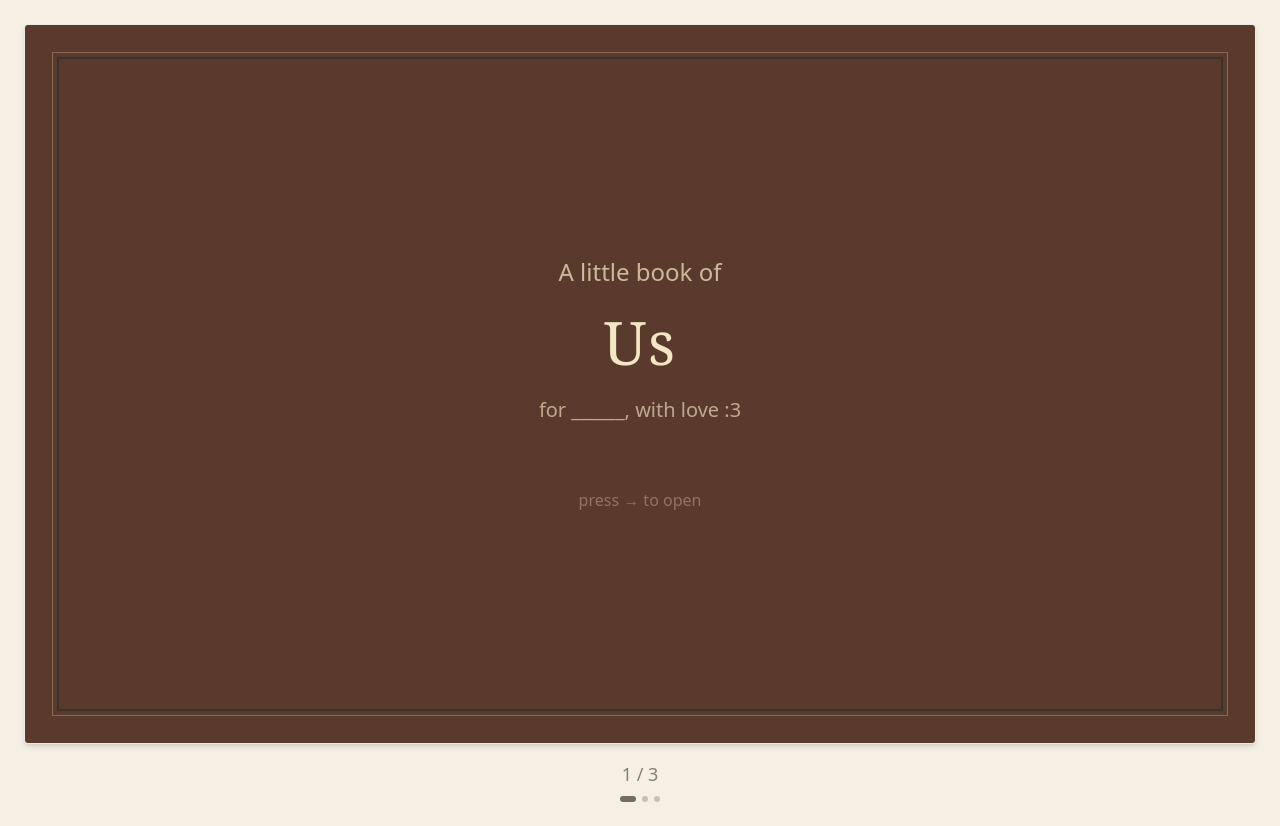
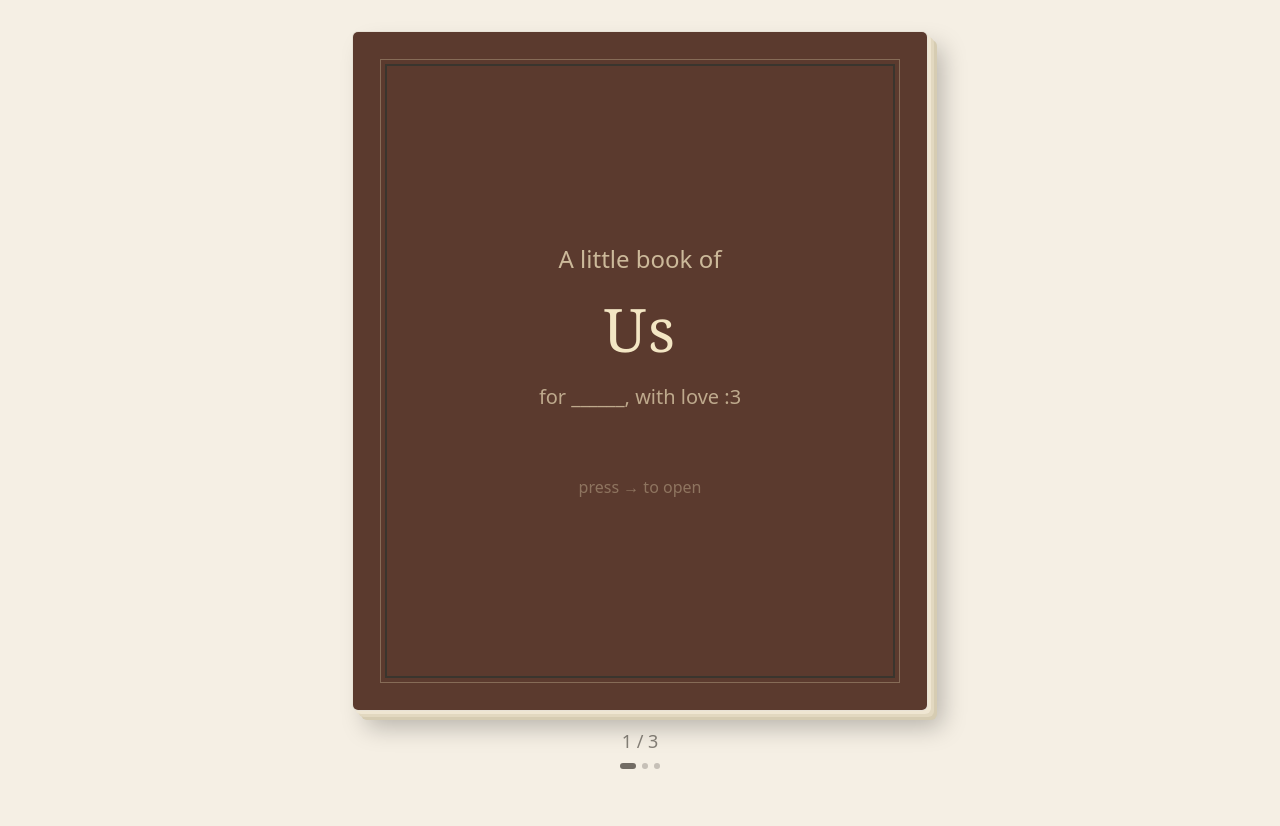
Before and after one commit to Lemonzwastaken/secret-website, a Next.js app: page / in a window 1280 px wide. After the commit the page ends 800 px from the top, so only its background shows below. Built offline with nearby package versions, Linux system fonts and the light colour scheme; a web font is replaced by a local one.

Commit message:
added spine shadow, page thickness, and paper tone as well as closed-book cover with hinge, widen when opened

```diff
--- a/components/Book.tsx
+++ b/components/Book.tsx
@@ -29,7 +29,11 @@ export default function Book(){
 
     return (
     <div className="min-h-screen bg-paper flex flex-col items-center justify-center p-6 gap-4">
-    <div className="relative w-full h-[90vh] bg-white shadow-md rounded-sm border border-ink/10 flex overflow-hidden">
+    <div
+        className={`relative w-full ${
+            currentPage === 0 ? "max-w-xl" : "max-w-6xl"
+        } h-[85vh] bg-[#fbf6ea] rounded-md border border-ink/10 flex overflow-hidden transition-[max-width] duration-500 ease-in-out shadow-[3px_3px_0_0_#efe6d2,6px_6px_0_0_#e2d8c0,9px_9px_0_0_#d6ccb2,14px_16px_24px_rgba(0,0,0,0.25)]`}
+    >
         <AnimatePresence mode="wait" custom={direction}>
         <motion.div
             key={currentPage}
@@ -44,8 +48,10 @@ export default function Book(){
           <Cover />
         ) : (
           <>
+            <div className="pointer-events-none absolute left-1/2 top-0 z-10 h-full w-20 -translate-x-1/2 bg-gradient-to-r from-transparent via-black/15 to-transparent" />
+
             {/* Left page: text and stuff */}
-            <div className="w-1/2 h-full flex items-center justify-center p-10 border-r border-ink/10">
+            <div className="w-1/2 h-full flex items-center justify-center p-10">
             {spread ? (
                 <p className="font-hand text-2xl text-ink text-center leading-relaxed">
                 {spread.text}
```
